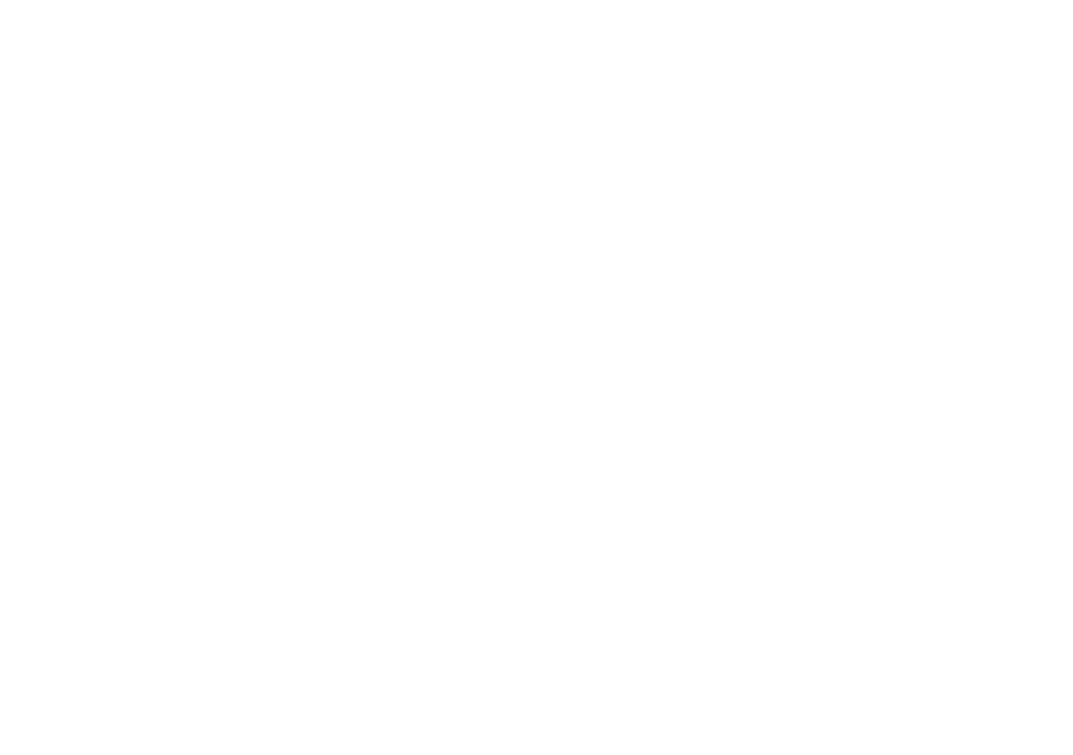
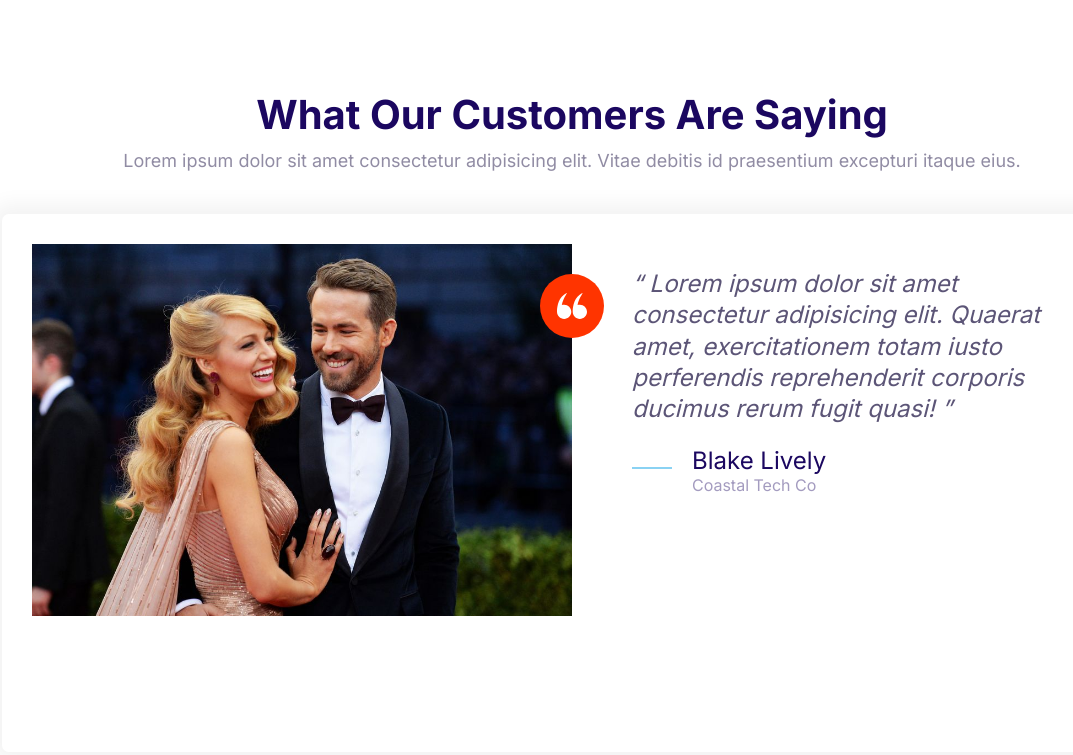
Before and after one commit to meganreneethompson/megify, a plain HTML site: page index.html in a window 1280 px wide. Shown: the whole page, without its empty margins (68-1141 px from the left). Drawn offline with Linux system fonts and the light colour scheme.

Commit message:
testimonial block

```diff
--- a/CSS/style.css
+++ b/CSS/style.css
@@ -604,6 +604,7 @@ a {
 
 .block__header {
   text-align: center;
+  margin-bottom: 4rem;
 }
 
 .block__heading {
--- a/index.html
+++ b/index.html
@@ -12,7 +12,49 @@
     <title>Megify</title>
   </head>
   <body>
-
+    <section class="block">
+      <header class="block__header">
+        <h2>What Our Customers Are Saying</h2>
+        <p>
+          Lorem ipsum dolor sit amet consectetur adipisicing elit. Vitae debitis
+          id praesentium excepturi itaque eius.
+        </p>
+      </header>
+      <div class="container">
+        <div class="card testimonial">
+          <div class="grid grid--1x2">
+            <div class="testimonial__image">
+              <img src="images/blake.jpeg" alt="A happy, smiling customer" />
+              <span class="icon-container icon-container--accent">
+                <svg class="icon icon--white icon--small">
+                  <use xlink:href="images/sprite.svg#quotes"></use>
+                </svg>
+              </span>
+            </div>
+            <blockquote class="quote">
+              <p class="quote__text">
+                Lorem ipsum dolor sit amet consectetur adipisicing elit. Quaerat
+                amet, exercitationem totam iusto perferendis reprehenderit
+                corporis ducimus rerum fugit quasi!
+              </p>
+              <footer>
+                <div class="media">
+                  <div class="media__image">
+                    <svg class="icon icon--primary quote__line">
+                      <use xlink:href="images/sprite.svg#line"></use>
+                    </svg>
+                  </div>
+                  <div class="media__body">
+                    <h3 class="media__title quote__author">Blake Lively</h3>
+                    <p class="quote__company">Coastal Tech Co</p>
+                  </div>
+                </div>
+              </footer>
+            </blockquote>
+          </div>
+        </div>
+      </div>
+    </section>
     <script src="js/main.js"></script>
   </body>
 </html>
```
Also changed, not shown: components/testimonialblock.html (added, +43 -0 lines).
